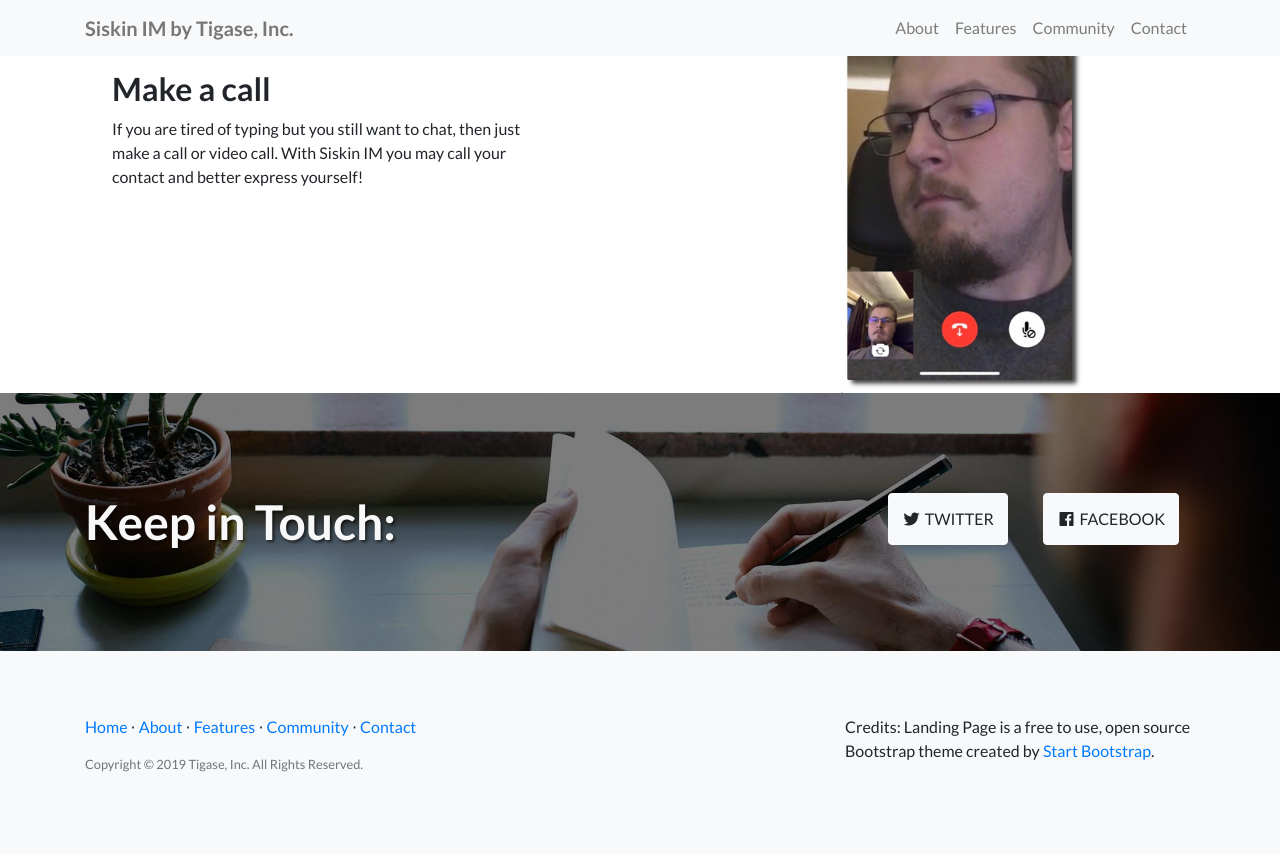
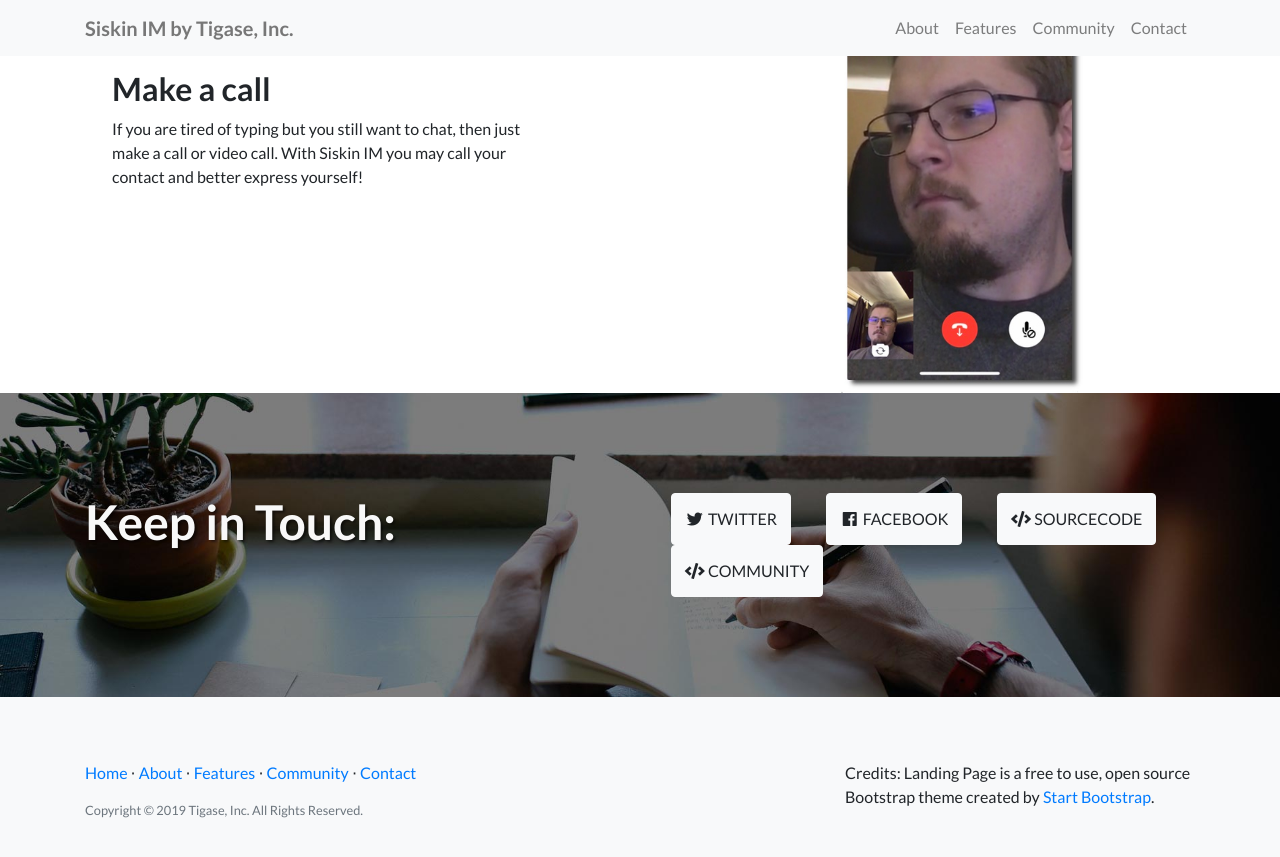
Before and after one commit to prplecake/siskin-im-website, a Jekyll site: the page built from index.html, in a window 1280 px wide and 900 px high, scrolled down 2326 px. Shown: the top 857 px of the window. Built offline with Jekyll 4.4.1, drawn with Linux system fonts in a browser that asks for light colours.

Commit message:
fix sourcode location, add more links

```diff
--- a/_config.yml
+++ b/_config.yml
@@ -34,6 +34,9 @@
     superclass: b
     class: facebook
     url: https://www.facebook.com/tigase/
-  # - title: community
-  #   class: code
-  #   url: https://tigase.tech/projects/tigase-ios-messenger
+  - title: sourcecode
+    class: code
+    url: https://github.com/tigaseinc/beagle-im
+  - title: community
+    class: code
+    url: https://help.tigase.net
```
